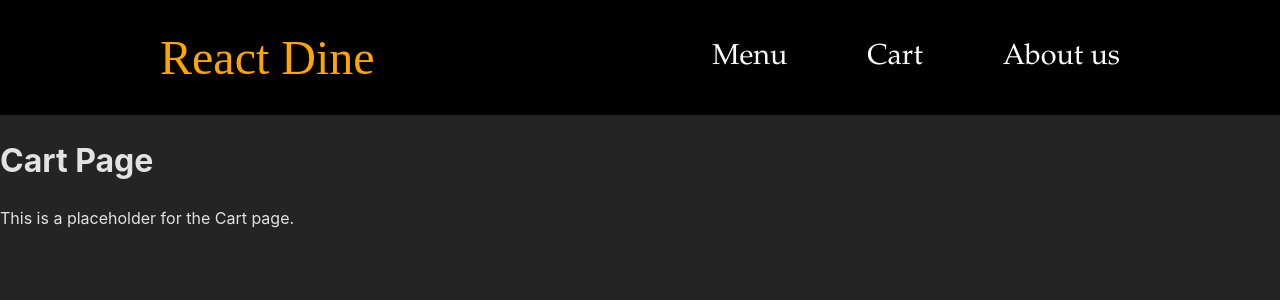
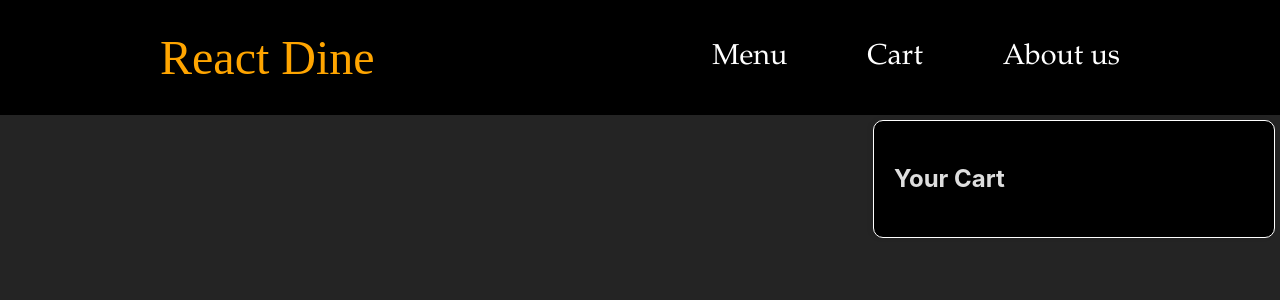
Before and after one commit to Keekki/ReactDiner, a React (Vite) app in the folder react-dine-frontend/: page /cart in a window 1280 px wide. Shown: the top 300 px of the page. Built offline with nearby package versions, Linux system fonts and the light colour scheme.

Commit message:
added functionality to add items to cart (cart is not well styled yet)

```diff
--- a/react-dine-frontend/src/App.jsx
+++ b/react-dine-frontend/src/App.jsx
@@ -3,11 +3,13 @@ import { BrowserRouter as Router, Routes, Route } from "react-router-dom";
 import Header from "./components/Header";
 import HomePage from "./pages/HomePage";
 import Menu from "./pages/Menu";
-import Cart from "./pages/Cart";
+import Cart from "./components/Cart";
 import AboutUs from "./pages/AboutUs";
+import { CartProvider } from "./components/CartContext";
 
 const App = () => {
   return (
+    <CartProvider>
       <Router>
         <Header />
         <Routes>
@@ -17,6 +19,7 @@ const App = () => {
           <Route path="/about" element={<AboutUs />} />
         </Routes>
       </Router>
+    </CartProvider>
   );
 };
 
--- /dev/null
+++ b/react-dine-frontend/src/components/Cart.jsx
@@ -0,0 +1,21 @@
+import React, { useContext } from "react";
+import CartContext from "./CartContext";
+import "../styling/Cart.css";
+
+const Cart = () => {
+  const { cartItems } = useContext(CartContext); // Get the cartItems from the CartContext
+
+  return (
+    <div className="cart">
+      <h2>Your Cart</h2>
+      {cartItems.map((item) => (
+        <div key={item.id}>
+          <h3>{item.name}</h3>
+          <p>${item.price}</p>
+        </div>
+      ))}
+    </div>
+  );
+};
+
+export default Cart;
--- /dev/null
+++ b/react-dine-frontend/src/components/CartContext.jsx
@@ -0,0 +1,19 @@
+import React, { createContext, useState } from "react";
+
+const CartContext = createContext();
+
+export const CartProvider = ({ children }) => {
+  const [cartItems, setCartItems] = useState([]);
+
+  const addToCart = (item) => {
+    setCartItems((prevCartItems) => [...prevCartItems, item]);
+  };
+
+  return (
+    <CartContext.Provider value={{ cartItems, addToCart }}>
+      {children}
+    </CartContext.Provider>
+  );
+};
+
+export default CartContext;
--- a/react-dine-frontend/src/components/MenuItem.jsx
+++ b/react-dine-frontend/src/components/MenuItem.jsx
@@ -1,14 +1,17 @@
-import React from "react";
+import React, { useContext } from "react";
+import CartContext from "./CartContext.jsx";
 import "../styling/MenuItem.css";
 
 const MenuItem = ({ item }) => {
+  const { addToCart } = useContext(CartContext);
+
   return (
     <div className="menu-item">
       <img src={`http://localhost:5000/${item.image}`} alt={item.name} />
       <h2>{item.name}</h2>
       <p className="item-description">{item.description}</p>
       <p className="item-price">${item.price}</p>
-      <button>Add to Cart</button>
+      <button onClick={() => addToCart(item)}>Add to Cart</button>
     </div>
   );
 };
--- a/react-dine-frontend/src/pages/Cart.jsx
+++ /dev/null
@@ -1,12 +0,0 @@
-import React from "react";
-
-const Cart = () => {
-  return (
-    <div>
-      <h1>Cart Page</h1>
-      <p>This is a placeholder for the Cart page.</p>
-    </div>
-  );
-};
-
-export default Cart;
--- /dev/null
+++ b/react-dine-frontend/src/styling/Cart.css
@@ -0,0 +1,32 @@
+.cart {
+  position: fixed;
+  right: 5px;
+  top: 120px;
+  width: 360px;
+  height: auto;
+  overflow: auto;
+  background-color: black;
+  padding: 20px;
+  box-shadow: -2px 0px 5px rgba(0, 0, 0, 0.1);
+  border-radius: 10px;
+  border: 1px solid white;
+}
+
+.cart h2 {
+  margin-bottom: 20px;
+}
+
+.cart div {
+  border-bottom: 1px solid #ddd;
+  padding: 10px 0;
+}
+
+.cart h3 {
+  margin: 0;
+  font-size: 1.2rem;
+}
+
+.cart p {
+  margin: 0;
+  color: #6c757d;
+}
```
Also changed, not shown: react-dine-frontend/src/components/OrderForm.jsx (deleted), react-dine-frontend/src/pages/OrderForm.jsx (added). Lines whose indentation alone changed are shown as unchanged.
